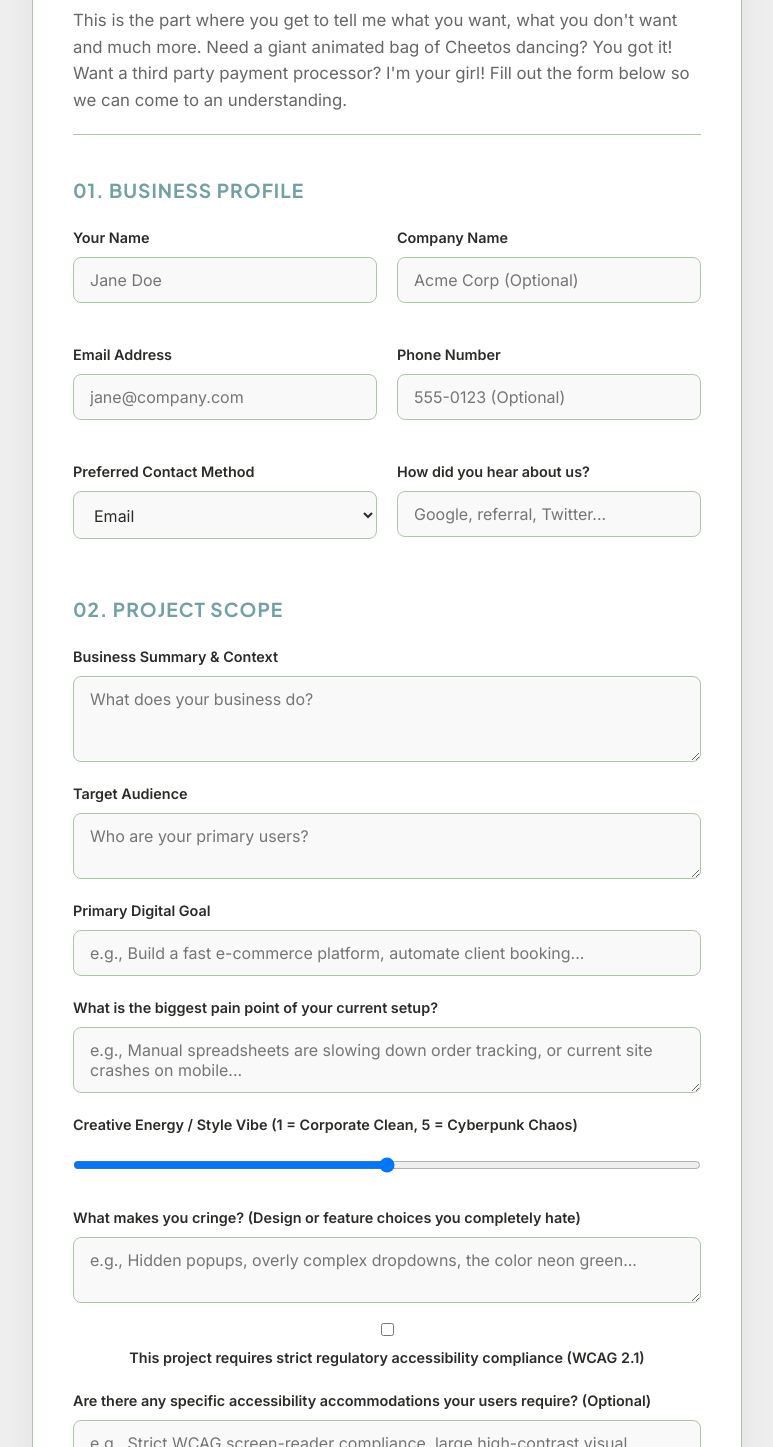
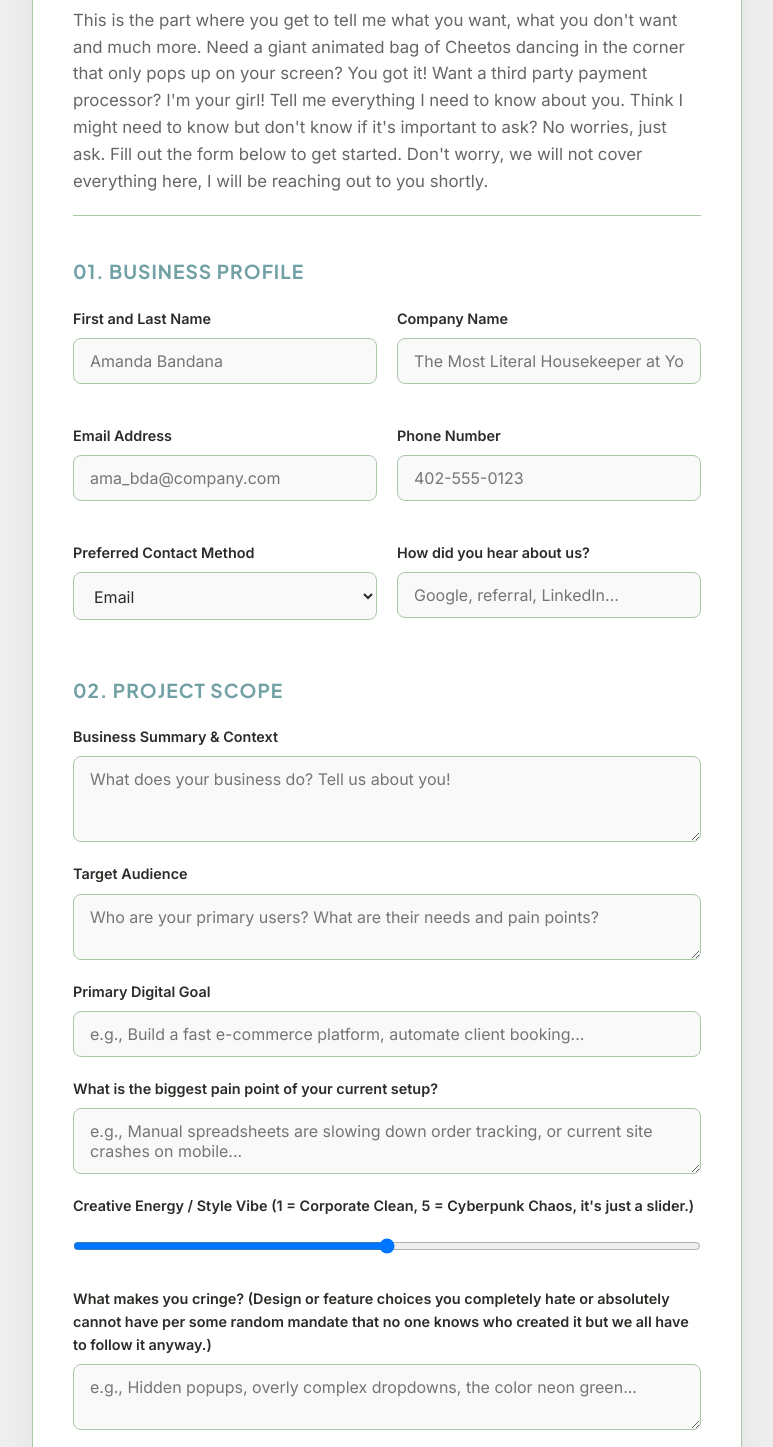
Before and after one commit to duh-nicole/SoftStackLandingPage, a plain HTML site: page onboarding.html in a window 1280 px wide. Shown: the part 219-1666 px from the top of the page, without its empty margins (253-1026 px from the left). Drawn offline with Linux system fonts and the light colour scheme.

Commit message:
Changed some of the wording to flow better. Included new option of subscription maintenance package.

```diff
--- a/onboarding.html
+++ b/onboarding.html
@@ -19,11 +19,14 @@
         <div class="form-intro">
             <h1>Project Initiation Form</h1>
             <p>This is the part where you get to tell me what you want, what you don't want and much more. Need a
-                giant animated bag of Cheetos dancing? You got it! Want a third party payment processor? I'm
-                your girl! Fill out the form below so we can come to an understanding.</p>
+                giant animated bag of Cheetos dancing in the corner that only pops up on your screen? You got it!
+                Want a third party payment processor? I'm your girl! Tell me everything I need to know about you.
+                Think I might need to know but don't know if it's important to ask? No worries, just ask. Fill
+                out the form below to get started. Don't worry, we will not cover everything here, I will be
+                reaching out to you shortly.</p>
         </div>
 
-        <form id="onboardingForm" action="https://api.web3forms.com/submit" method="POST">
+        <form id="onboardingForm">
             <input type="hidden" name="access_key" value="53f6faa6-c347-46cd-a7ff-b4cb6defd107">
             <input type="checkbox" name="botcheck" class="hidden" style="display: none;">
 
@@ -31,22 +34,23 @@
                 <h2>01. Business Profile</h2>
                 <div class="input-grid">
                     <div class="input-group">
-                        <label for="clientName">Your Name</label>
-                        <input type="text" id="clientName" name="name" required maxlength="50" placeholder="Jane Doe">
+                        <label for="clientName">First and Last Name</label>
+                        <input type="text" id="clientName" name="name" required maxlength="50"
+                               placeholder="Amanda Bandana">
                     </div>
                     <div class="input-group">
                         <label for="clientCompany">Company Name</label>
                         <input type="text" id="clientCompany" name="company" maxlength="100"
-                               placeholder="Acme Corp (Optional)">
+                               placeholder="The Most Literal Housekeeper at Your Service, LLC">
                     </div>
                     <div class="input-group">
                         <label for="clientEmail">Email Address</label>
-                        <input type="email" id="clientEmail" name="email" required placeholder="jane@company.com">
+                        <input type="email" id="clientEmail" name="email" required placeholder="ama_bda@company.com">
                     </div>
                     <div class="input-group">
                         <label for="clientPhone">Phone Number</label>
                         <input type="tel" id="clientPhone" name="phone" maxlength="20"
-                               placeholder="555-0123 (Optional)">
+                               required placeholder="402-555-0123">
                     </div>
                     <div class="input-group">
                         <label for="preferredContact">Preferred Contact Method</label>
@@ -59,7 +63,7 @@
                     <div class="input-group">
                         <label for="discoverySource">How did you hear about us?</label>
                         <input type="text" id="discoverySource" name="discovery_source"
-                               placeholder="Google, referral, Twitter...">
+                               placeholder="Google, referral, LinkedIn...">
                     </div>
                 </div>
             </section>
@@ -69,37 +73,38 @@
 
                 <div class="input-group">
                     <label for="businessSummary">Business Summary & Context</label>
-                    <textarea id="businessSummary" name="business_summary" rows="3" required maxlength="1000"
-                              placeholder="What does your business do?"></textarea>
+                    <textarea id="businessSummary" name="business_summary" rows="3" required maxlength="2000"
+                              placeholder="What does your business do? Tell us about you!"></textarea>
                 </div>
 
                 <div class="input-group">
                     <label for="targetAudience">Target Audience</label>
                     <textarea id="targetAudience" name="target_audience" rows="2" required
-                              placeholder="Who are your primary users?"></textarea>
+                              placeholder="Who are your primary users? What are their needs and pain points?"></textarea>
                 </div>
 
                 <div class="input-group">
                     <label for="primaryGoal">Primary Digital Goal</label>
-                    <input type="text" id="primaryGoal" name="primary_goal" required
+                    <input type="text" id="primaryGoal" name="primary_goal" required maxlength="2000"
                            placeholder="e.g., Build a fast e-commerce platform, automate client booking...">
                 </div>
 
                 <div class="input-group">
                     <label for="painPoint">What is the biggest pain point of your current setup?</label>
-                    <textarea id="painPoint" name="pain_point" rows="2" required
+                    <textarea id="painPoint" name="pain_point" rows="2" required maxlength="2000"
                               placeholder="e.g., Manual spreadsheets are slowing down order tracking, or current site crashes on mobile..."></textarea>
                 </div>
 
                 <div class="input-group">
                     <label for="creativeEnergy">Creative Energy / Style Vibe (1 = Corporate Clean, 5 = Cyberpunk
-                        Chaos)</label>
+                        Chaos, it's just a slider.)</label>
                     <input type="range" id="creativeEnergy" name="creative_energy" min="1" max="5" value="3">
                 </div>
 
                 <div class="input-group">
                     <label for="antiFeatures">What makes you cringe? (Design or feature choices you completely
-                        hate)</label>
+                        hate or absolutely cannot have per some random mandate that no one knows who created it but
+                        we all have to follow it anyway.)</label>
                     <textarea id="antiFeatures" name="anti_features" rows="2"
                               placeholder="e.g., Hidden popups, overly complex dropdowns, the color neon green..."></textarea>
                 </div>
@@ -114,8 +119,11 @@
 
                 <div class="input-group">
                     <label for="accessAccommodations">Are there any specific accessibility accommodations your users
-                        require? (Optional)</label>
+                        require? It's free, don't worry. This may be an optional field to fill out but it doesn't cost anything extra to accomodate
+                        everybody.
+                        </label>
                     <textarea id="accessAccommodations" name="access_accommodations" rows="2"
+                              maxlength="2000"
                               placeholder="e.g., Strict WCAG screen-reader compliance, large high-contrast visual elements..."></textarea>
                 </div>
 
@@ -123,14 +131,14 @@
                     <label>Required Platform Features</label>
                     <div class="checkbox-grid"
                          style="display: grid; grid-template-columns: 1fr 1fr; gap: 10px; margin-top: 10px;">
-                        <label><input type="checkbox" name="features" value="user_auth"> User Authentication /
-                            Logins</label>
-                        <label><input type="checkbox" name="features" value="payment_processing"> Payment Gateway
-                            (Stripe)</label>
-                        <label><input type="checkbox" name="features" value="dashboard"> Admin Dashboard &
-                            Analytics</label>
-                        <label><input type="checkbox" name="features" value="api_integration"> Third-Party API
-                            Integrations</label>
+                        <label><input type="checkbox" name="features" value="user_auth">
+                            User Authentication / Logins</label>
+                        <label><input type="checkbox" name="features" value="payment_processing">
+                            Payment Gateway (Stripe)</label>
+                        <label><input type="checkbox" name="features" value="dashboard">
+                            Admin Dashboard & Analytics</label>
+                        <label><input type="checkbox" name="features" value="api_integration">
+                            Third-Party API Integrations</label>
                     </div>
                 </div>
             </section>
@@ -155,6 +163,29 @@
                             <option value="$5k-$10k">$5,000 - $10,000</option>
                             <option value="$10k+">$10,000+</option>
                         </select>
+                    </div>
+                </div>
+            </section>
+            <section class="form-section">
+                <h2>04. Post-Launch Support</h2>
+                <div class="input-group">
+                    <label>Would you like to secure a monthly maintenance and availability retainer?</label>
+                    <div style="display: flex; flex-direction: column; gap: 10px; margin-top: 10px;">
+                        <label style="font-weight: normal;">
+                            <input type="radio" name="maintenance_plan" value="yes_retainer" checked
+                                   style="width: auto; margin-right: 8px;">
+                            <strong>Yes, keep me on the grid!</strong> After the 30-day warranty, I am happy to remain
+                            on-call to maintain your site, monitor security, and fix any system breaks for $50/month
+                            (covering up to 1 hour of work per month). Any additional work will be billed at my competitive hourly rate.
+                        </label>
+                        <label style="font-weight: normal;">
+                            <input type="radio" name="maintenance_plan" value="warranty_only"
+                                   style="width: auto; margin-right: 8px;">
+                            <strong>30-Day Warranty Only, Thanks though!</strong> Just the standard 30 days of launch
+                            support;
+                            future
+                            updates/fixes will be billed at an hourly rate based on availability.
+                        </label>
                     </div>
                 </div>
             </section>
```
